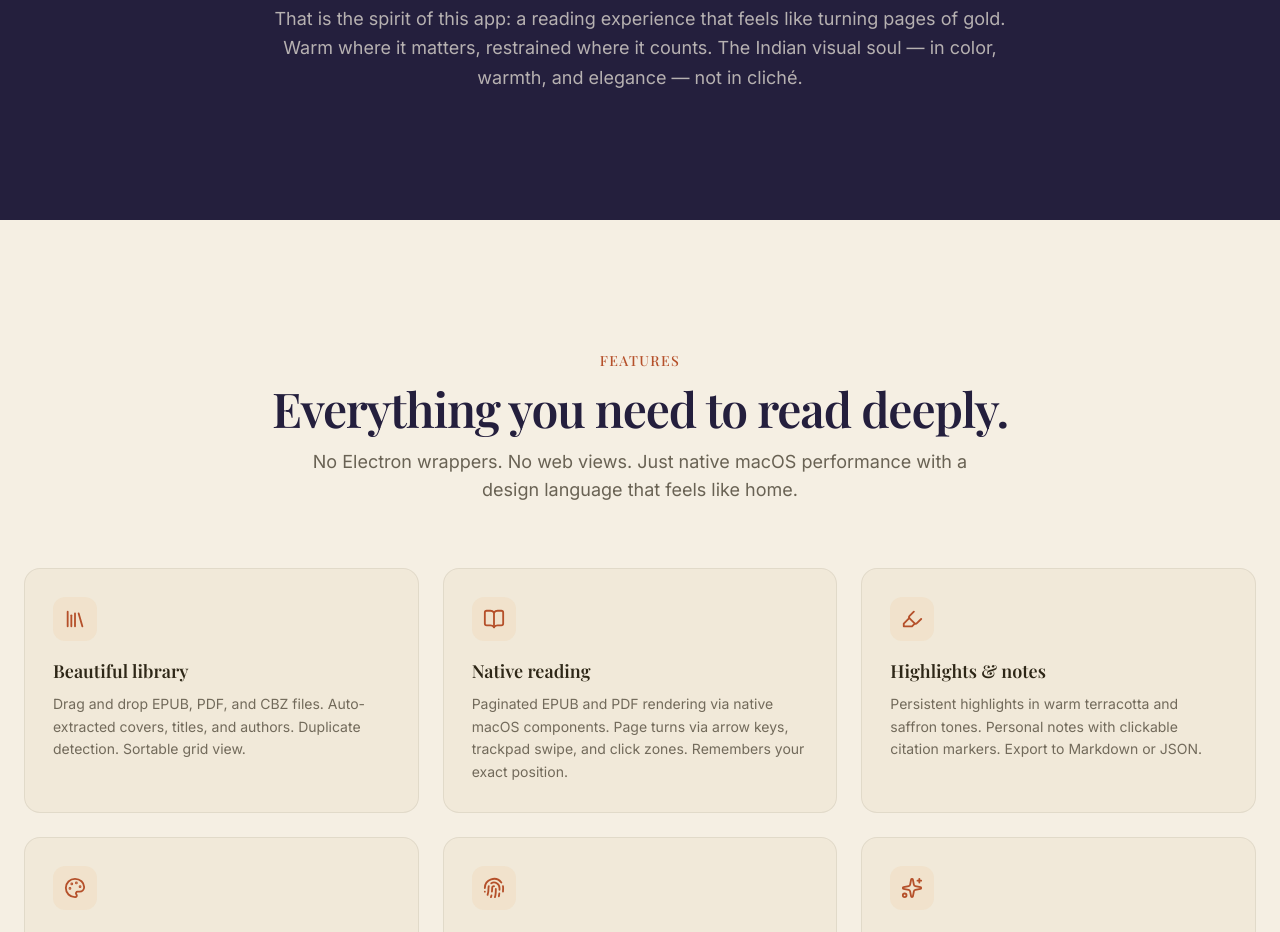
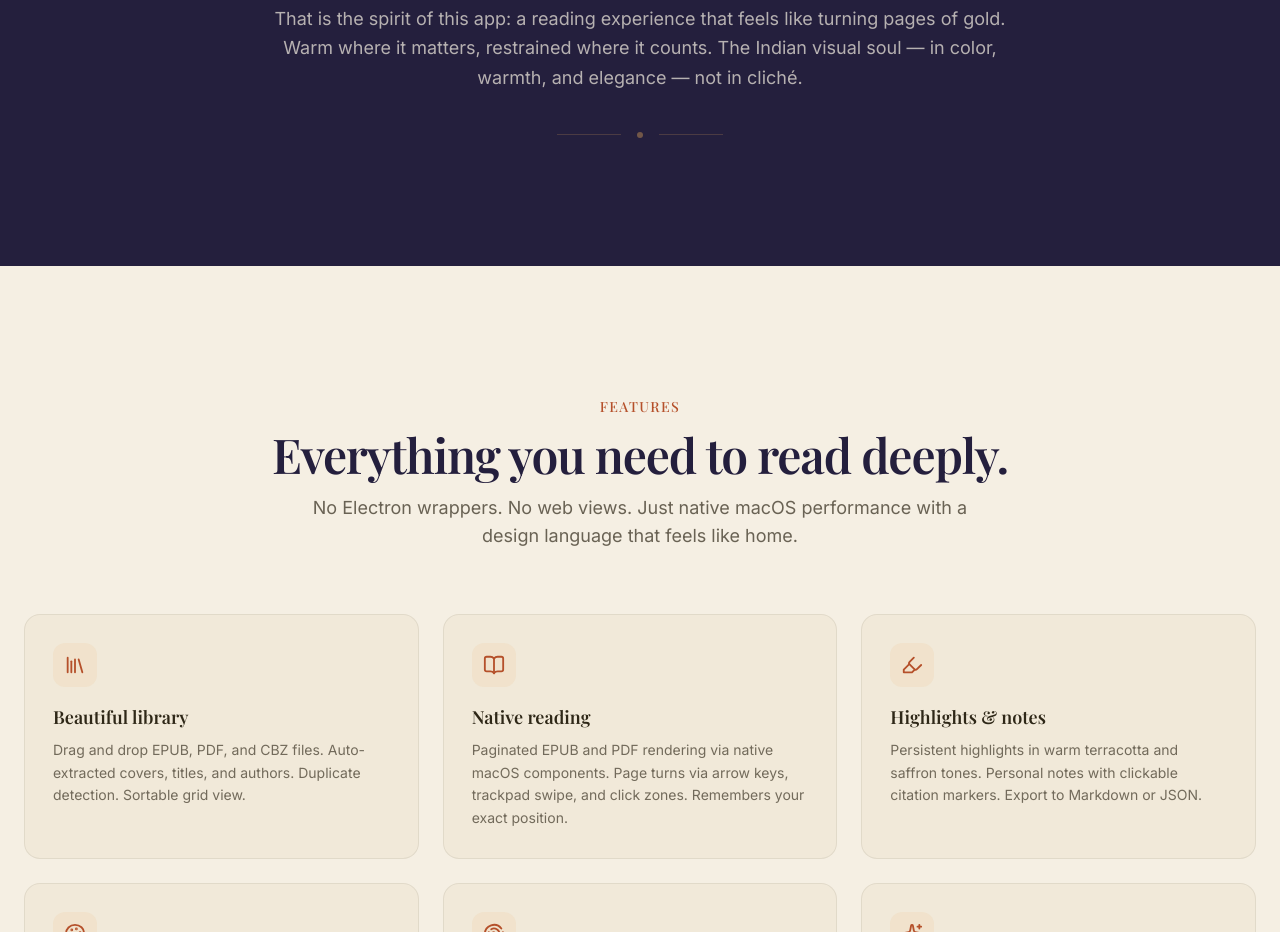
Before and after one commit to PratikRai0101/varq-website, a Next.js app: page / in a window 1280 px wide. Shown: the part 1160-2092 px from the top of the page. Built offline with nearby package versions, Linux system fonts and the light colour scheme.

Commit message:
Add decorative divider to brand story section

```diff
--- a/src/app/page.tsx
+++ b/src/app/page.tsx
@@ -188,6 +188,11 @@ function BrandStory() {
           counts. The Indian visual soul — in color, warmth, and elegance — not
           in cliché.
         </p>
+        <div className="mt-10 flex items-center justify-center gap-4">
+          <div className="h-px w-16 bg-varq-saffron/20" />
+          <div className="h-1.5 w-1.5 rounded-full bg-varq-saffron/40" />
+          <div className="h-px w-16 bg-varq-saffron/20" />
+        </div>
       </div>
     </section>
   );
```
